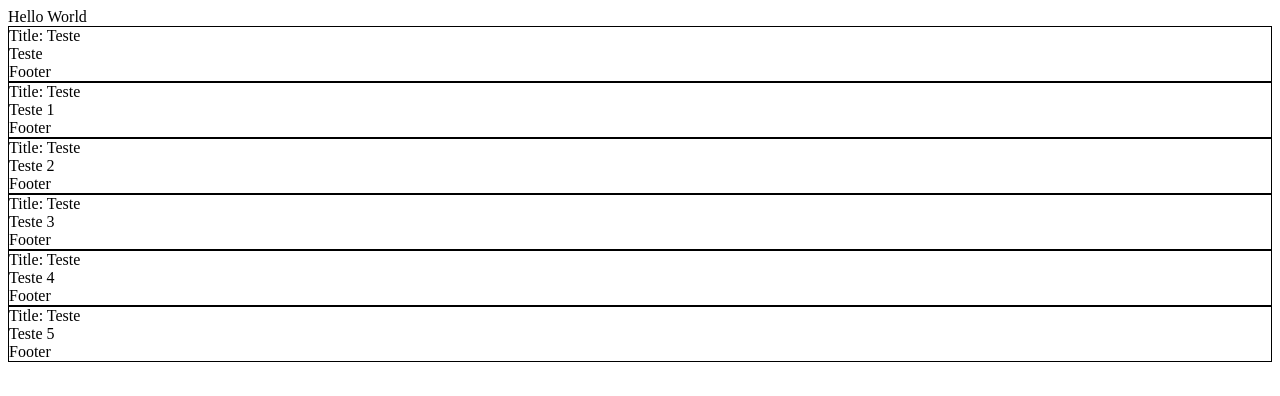
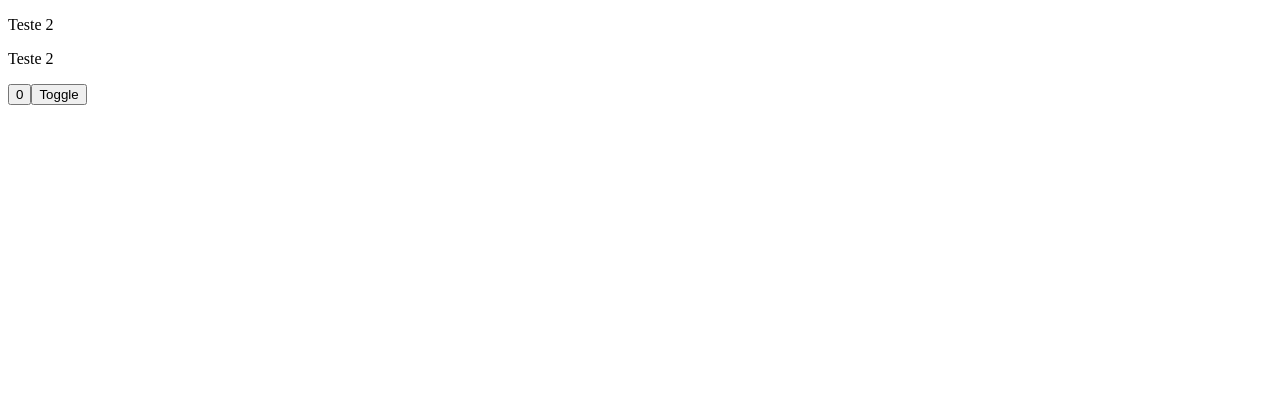
Before and after one commit to gustavocamalionti/react-course, a React (Vite) app: page / in a window 1280 px wide. Shown: the top 396 px of the page. Built offline with nearby package versions, Linux system fonts and the light colour scheme.

Commit message:
feat: example to hide elements in react

```diff
--- a/src/App.tsx
+++ b/src/App.tsx
@@ -1,35 +1,16 @@
-import type React from "react";
-
-interface ICardProps {
-  title: string;
-  children: React.ReactNode;
-}
-const Card = (props: ICardProps) => {
-  return (
-    <div
-      style={{
-        border: "1px solid black",
-      }}
-    >
-      <span>Title: {props.title}</span>
-
-      <div>{props.children}</div>
-
-      <div>Footer</div>
-    </div>
-  );
-};
+import { useState } from "react";
 
 export function App() {
+  const [count, setCount] = useState(0);
+  const [hide, setHide] = useState(false);
+
   return (
     <div>
-      Hello World
-      <Card title="Teste">Teste</Card>
-      <Card title="Teste">Teste 1</Card>
-      <Card title="Teste">Teste 2</Card>
-      <Card title="Teste">Teste 3</Card>
-      <Card title="Teste">Teste 4</Card>
-      <Card title="Teste">Teste 5</Card>
+      {hide && <p>Teste 1</p>}
+      {!hide && <p>Teste 2</p>}
+      {hide ? <p>Teste 1</p> : <p>Teste 2</p>}
+      <button onClick={() => setCount(count + 1)}>{count}</button>
+      <button onClick={() => setHide(!hide)}>Toggle</button>
     </div>
   );
 }
```
